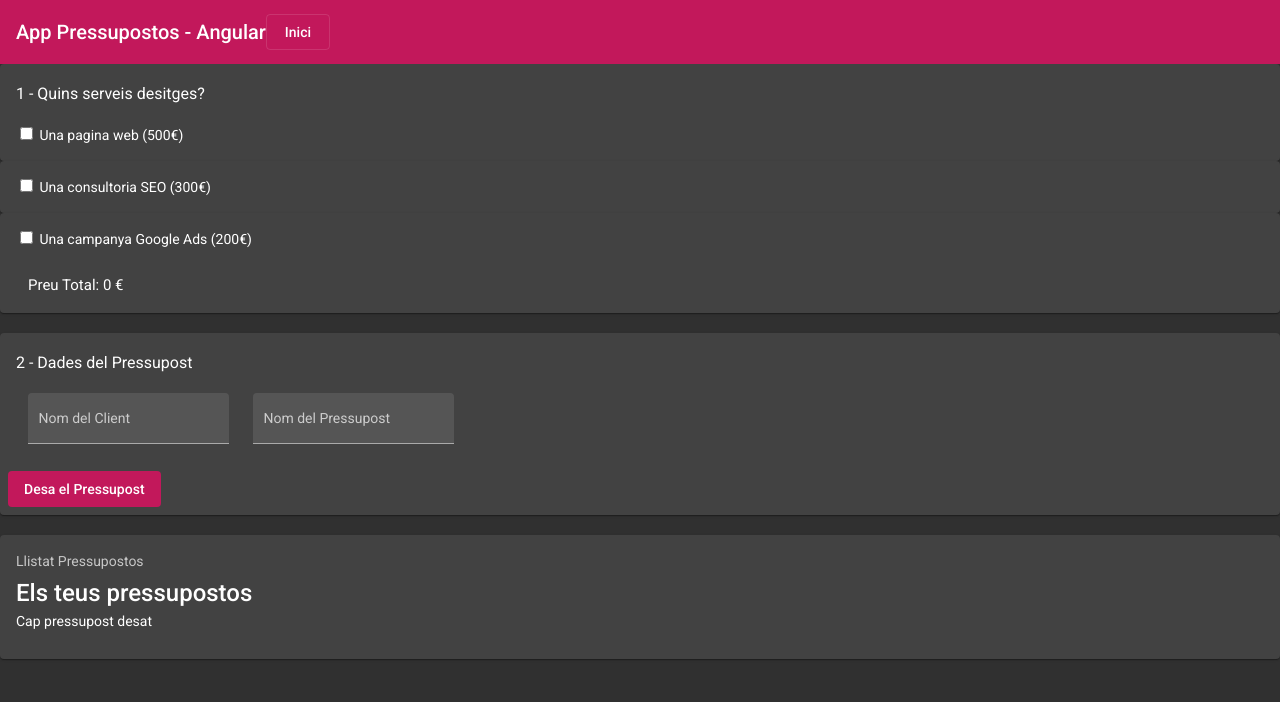
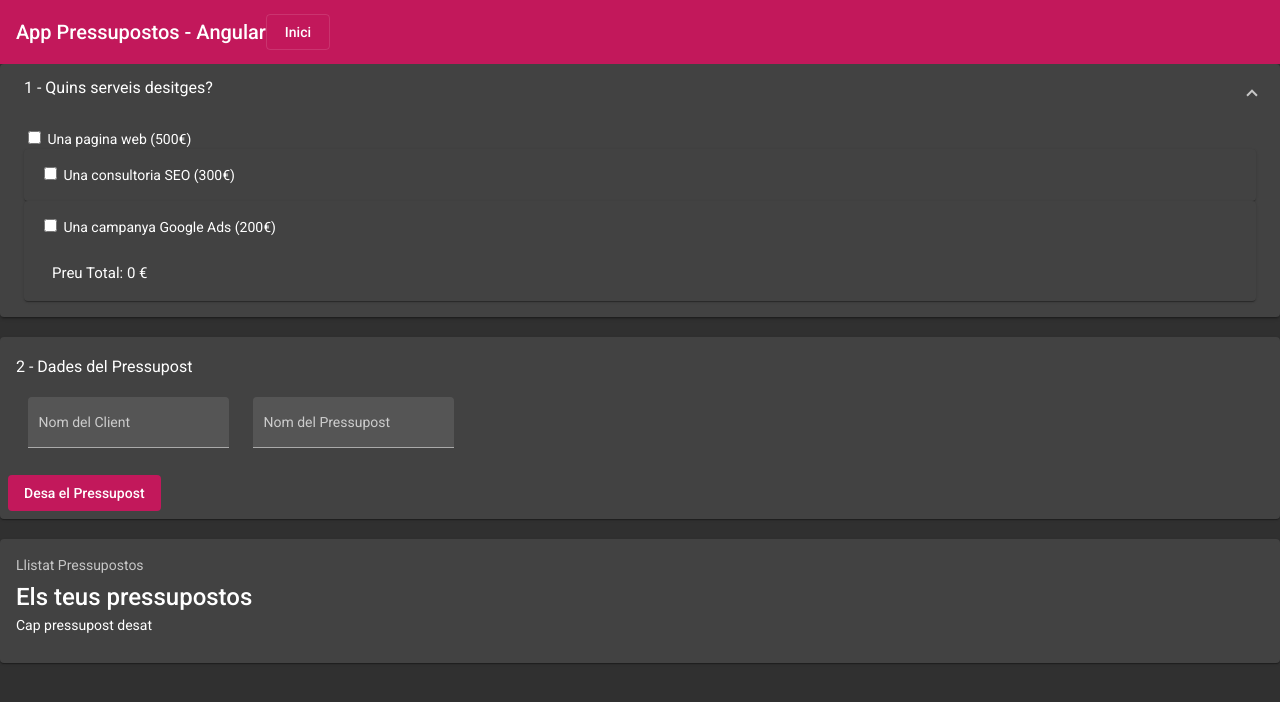
Before and after one commit to Jriera/Sprint7, an Angular app: page /home in a window 1280 px wide. Shown: the top 702 px of the page. Built offline with nearby package versions, Linux system fonts and the light colour scheme.

Commit message:
feat:Inclou possibilitat de collapsar la tarjeta de serveis

```diff
--- a/src/app/home/home.component.html
+++ b/src/app/home/home.component.html
@@ -12,11 +12,11 @@
 
 
 
-    <mat-card>
-        <mat-card-title><h3>1 - Quins serveis desitges?</h3></mat-card-title>
+    <mat-expansion-panel [expanded]="true">
+        <mat-expansion-panel-header><h3>1 - Quins serveis desitges?</h3></mat-expansion-panel-header>
 
         <input type="checkbox" [(ngModel)]='webCheckboxFlag' (click)='[webSelected(),getTotal()]'> Una pagina web (500€)
-    </mat-card>
+
     <mat-card *ngIf='webCheckboxFlag===true' @inOutPaneAnimation >
         <app-panell   @inOutPaneAnimation (totalEmitter)='updateTotal($event)'></app-panell>
     </mat-card>
@@ -29,8 +29,8 @@
         <mat-card-footer>
             <h4 (change)='getTotal()'>Preu Total: {{total}} €</h4>
         </mat-card-footer>
-
       </mat-card>
+      </mat-expansion-panel>
 
       <br>
 
```
